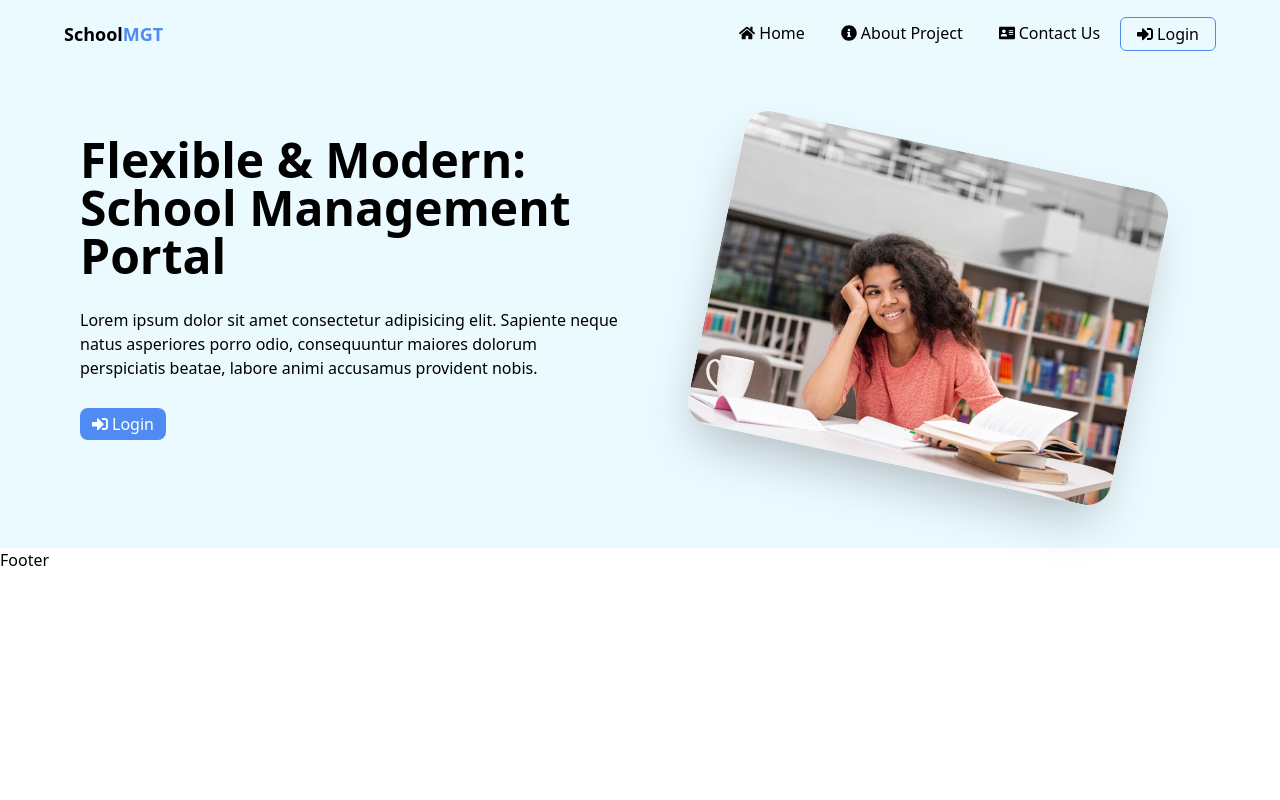
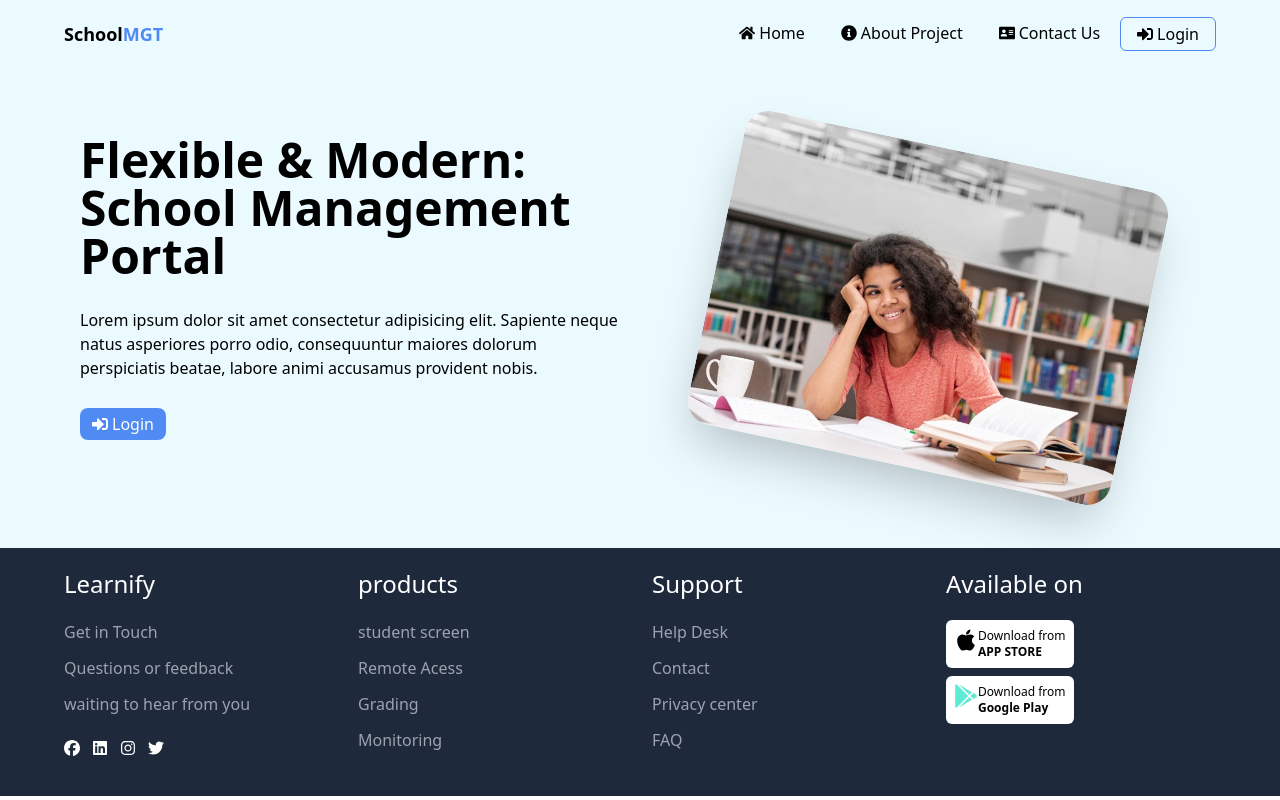
Before and after one commit to destinybravos/school-mgt, a React (Vite) app: page / in a window 1280 px wide. Built offline with nearby package versions, Linux system fonts and the light colour scheme.

Commit message:
the footer

```diff
--- a/package.json
+++ b/package.json
@@ -10,6 +10,9 @@
     "preview": "vite preview"
   },
   "dependencies": {
+    "@fortawesome/fontawesome-svg-core": "^6.5.2",
+    "@fortawesome/free-solid-svg-icons": "^6.5.2",
+    "@fortawesome/react-fontawesome": "^0.2.2",
     "@headlessui/react": "^2.1.1",
     "axios": "^1.7.2",
     "moment": "^2.30.1",
--- a/src/components/Footer.jsx
+++ b/src/components/Footer.jsx
@@ -1,9 +1,83 @@
 import React from 'react'
+import { FaAndroid, FaAppStoreIos, FaApple, FaApplePay, FaAppleWhole, FaFacebook, FaGooglePay, FaGooglePlay, FaInstagram, FaLinkedin, FaTwitter } from 'react-icons/fa6'
+export default function Footer() {
+    return (
+        <footer className=" bg-slate-800 text-white">
+            <div className="max-w-6xl mx-auto pb-10 pt-5">
 
-const Footer = () => {
-  return (
-    <div>Footer</div>
-  )
+        <section className="grid grid-cols-1 sm:grid-cols-2 lg:grid-cols-4 gap-6 px-4 md:px-0 text-gray-400">
+        <aside>
+                            <h1 className="text-2xl mb-5 text-white">
+                            Learnify
+                            </h1>
+                    <ul className='space-y-3'>
+                            <li><a href="#">Get in Touch</a></li>
+                            <li><a href="#">Questions or feedback</a></li>
+                           <li><a href="#">waiting to hear from you</a></li>
+                    </ul>
+                        <div className='text-white flex gap-3 font-bold mt-6'>
+                            <FaFacebook/>
+                            <FaLinkedin/>
+                            <FaInstagram/>
+                            <FaTwitter/>
+                        </div>
+
+        </aside>
+
+        <aside >
+                        <h1 className="text-2xl mb-5 text-white">
+                           products
+                        </h1>
+                        <ul className='space-y-3'>
+                            <li><a href="#">student screen</a></li>
+                            <li><a href="#">Remote Acess</a></li>
+                            <li><a href="#">Grading</a></li>
+                            <li><a href="#">Monitoring</a></li>
+                        </ul>
+         </aside>
+
+        <aside>
+                    <h1 className="text-2xl mb-5 text-white">
+                        Support
+                    </h1>
+                    <ul className='space-y-3'>
+                        <li><a href="#">Help Desk</a></li>
+                        <li><a href="#">Contact</a></li>
+                        <li><a href="#">Privacy center</a></li>
+                        <li><a href="#">FAQ</a></li>
+                    </ul>
+        </aside>
+
+        <aside>
+                <h1 class="text-2xl mb-5 text-white">
+                    Available on
+                </h1>
+                <section className='inline-flex bg-white rounded-md p-2'>
+                    <div className='text-black font-bold text-2xl text-center'>
+                        <FaApple/>
+                    </div>
+
+                    <div className='flex-grow text-black text-xs '>
+                    <h4>Download from</h4>
+                    <span className='font-semibold'>APP STORE</span>
+                    </div>
+                </section> <br />
+
+                <section className='mt-2 bg-white inline-flex rounded-md p-2'>
+                    <div className='text-teal-300 text-2xl text-center'>
+                        <FaGooglePlay/>
+                    </div>
+
+                    <div className='flex-grow text-black text-xs'>
+                        <h4>Download from</h4>
+                        <h1 className='font-semibold '>Google Play</h1>
+                    </div>
+                </section>
+                </aside>
+
+
+     </section>
+     </div>
+        </footer>
+)
 }
-
-export default Footer
```
Also changed, not shown: 1 other file (tests, documents, lock files or other folders).
